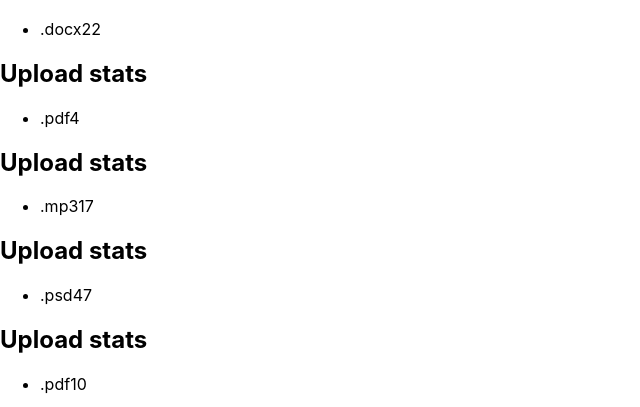
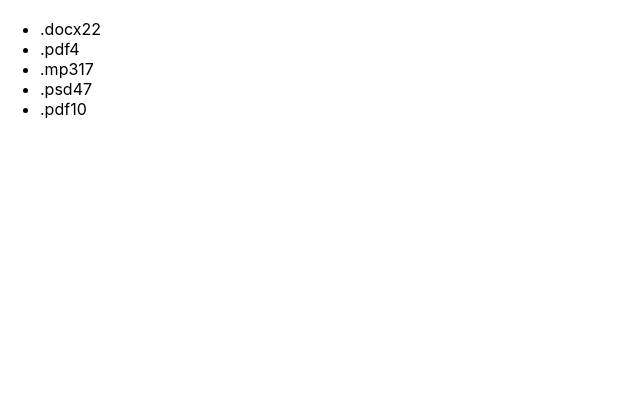
Before and after one commit to parfors/goit-react-hw-01-components, a React (Create React App) app: page / in a window 1280 px wide. Shown: the part 538-945 px from the top of the page, without its empty margins (0-640 px from the left). After the commit the page ends 800 px from the top, so only its background shows below. Built offline with nearby package versions, Linux system fonts and the light colour scheme.

Commit message:
fix 2-nd task

```diff
--- a/src/App.js
+++ b/src/App.js
@@ -1,9 +1,9 @@
 // import logo from './logo.svg';
-import Profile from './components/profile/profile.jsx';
-import user from './data/user.json'
-import './App.css';
-import Statistics from './components/statistics/statistics.jsx'
-import data from './data/data.json'
+import Profile from 'components/profile/profile.jsx';
+import user from 'data/user.json'
+import 'App.css';
+import Statistics from 'components/statistics/statistics.jsx'
+import stats from 'data/stats.json'
 
 function App() {
   return <>
@@ -14,10 +14,10 @@ function App() {
     avatar={user.avatar}
     stats={user.stats}
     />
-    {data.map(stat => <Statistics
-      key={stat.id}
-      title={stat.label}
-      stats={stat.percentage} />)}
+    <Statistics
+      title='Upload stats'
+      stats={stats}
+    />
     </>
   // (
   //   <div className="App">
--- a/src/components/statistics/statistics.jsx
+++ b/src/components/statistics/statistics.jsx
@@ -1,15 +1,24 @@
+import PropTypes from 'prop-types'
 
 const Statistics = ({title, stats}) => {
 return <section className="statistics">
-  <h2 className="title">Upload stats</h2>
+  <h2 className="title">{title}</h2>
 
   <ul className="stat-list">
-    <li className="item">
-            <span className="label">{title}</span>
-            <span className="percentage">{stats}</span>
-    </li>
+    {stats.map(stat => { return <li key={stat.id} className="item">
+            <span className="label">{stat.label}</span>
+            <span className="percentage">{stat.percentage}</span>
+    </li>})}
   </ul>
 </section>
 }
 
+Statistics.propTypes = {
+  title: PropTypes.string,
+  stats: PropTypes.arrayOf(PropTypes.exact({
+    id: PropTypes.string.isRequired,
+    label: PropTypes.string.isRequired,
+    percentage: PropTypes.number.isRequired,
+  })),
+}
 export default Statistics
```
Also changed, not shown: src/data/stats.json (renamed from src/data/data.json).
